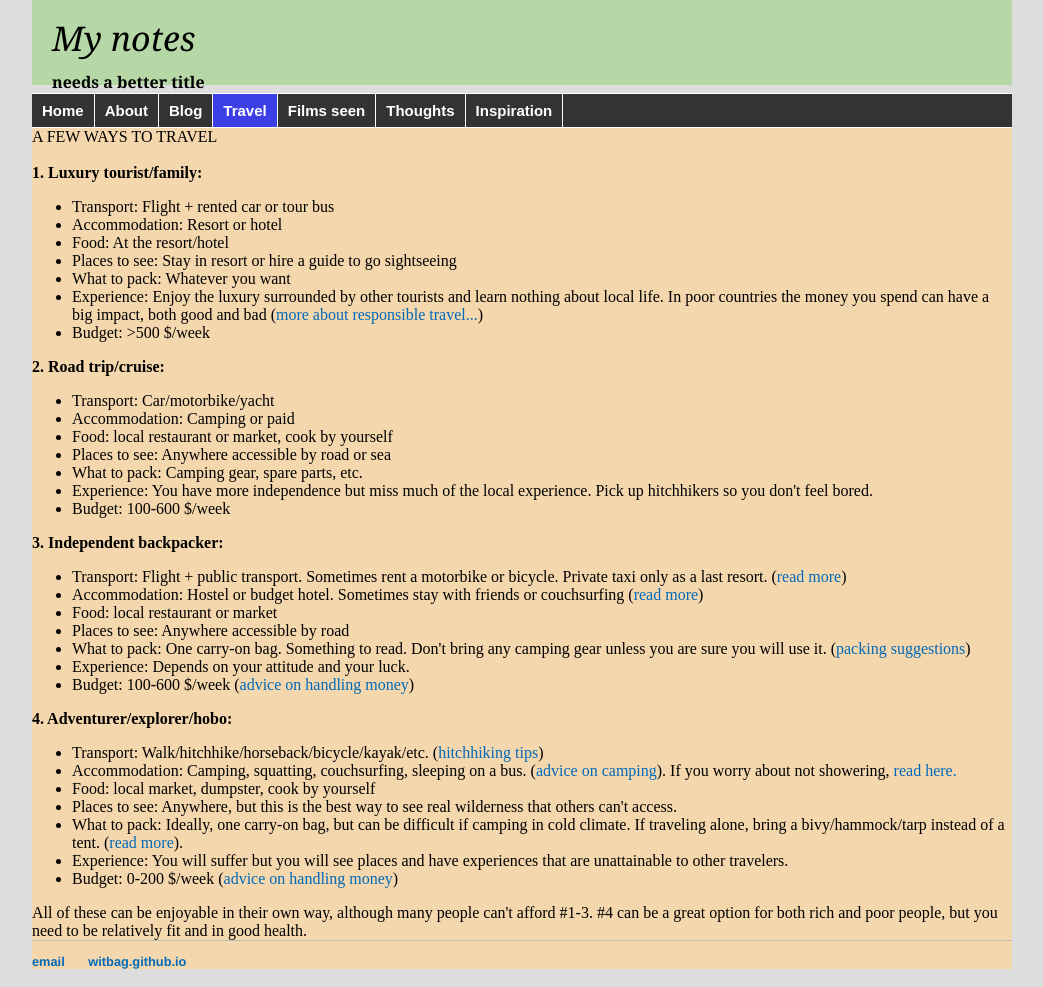
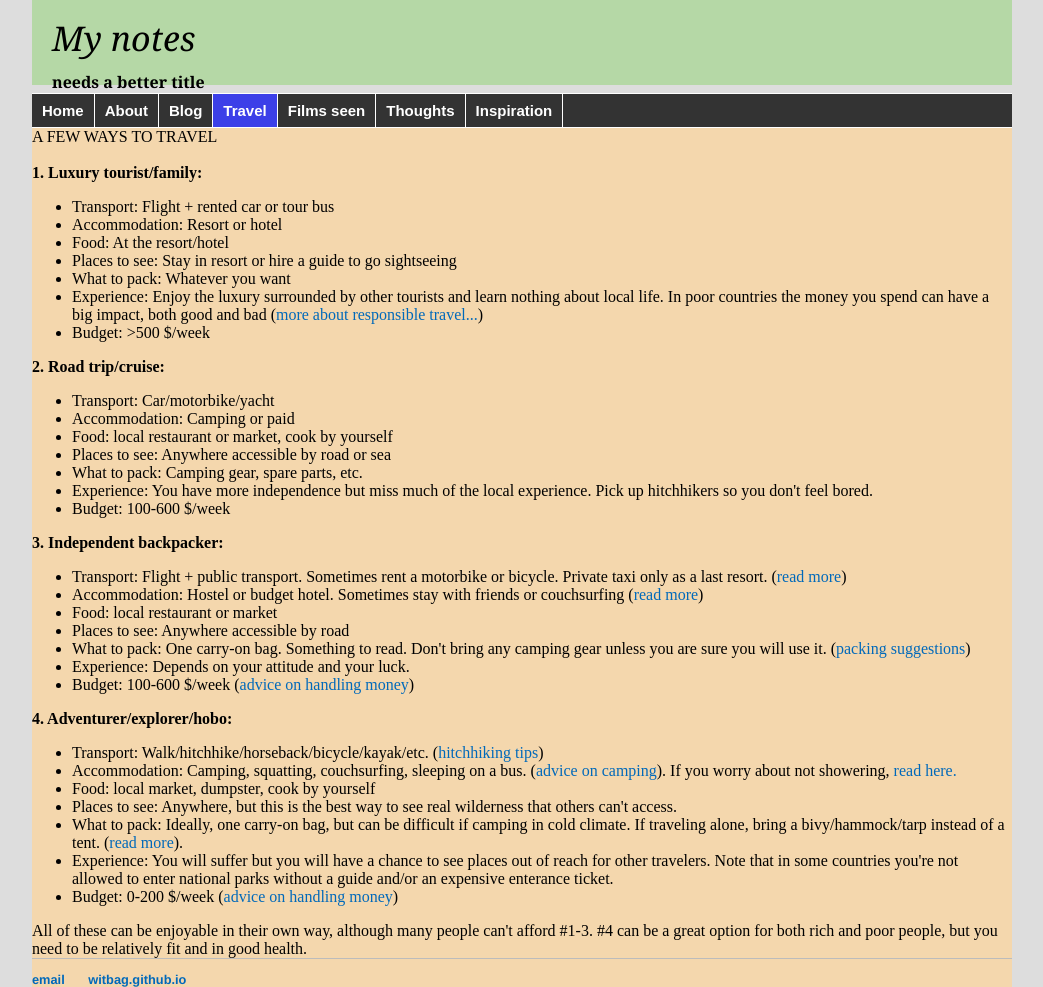
Before and after one commit to witbag/witbag.github.io, a Jekyll site: the page built from travel/waystotravel.html, in a window 1280 px wide. Shown: the whole page, without its empty margins (118-1161 px from the left). Built offline with Jekyll 4.4.1, drawn with Linux system fonts in a browser that asks for light colours.

Commit message:
Update waystotravel.html

```diff
--- a/travel/waystotravel.html
+++ b/travel/waystotravel.html
@@ -44,7 +44,7 @@ A FEW WAYS TO TRAVEL <br>
 <li>Food: local market, dumpster, cook by yourself
 <li>Places to see: Anywhere, but this is the best way to see real wilderness that others can't access.
 <li>What to pack: Ideally, one carry-on bag, but can be difficult if camping in cold climate. If traveling alone, bring a bivy/hammock/tarp instead of a tent. (<a href="packing.html">read more</a>).
-<li>Experience: You will suffer but you will see places and have experiences that are unattainable to other travelers.
+<li>Experience: You will suffer but you will have a chance to see places out of reach for other travelers. Note that in some countries you're not allowed to enter national parks without a guide and/or an expensive enterance ticket.
 <li>Budget: 0-200 $/week (<a href="money.html">advice on handling money</a>)
 </ul>
 All of these can be enjoyable in their own way, although many people can't afford #1-3. #4 can be a great option for both rich and poor people, but you need to be relatively fit and in good health.
```
